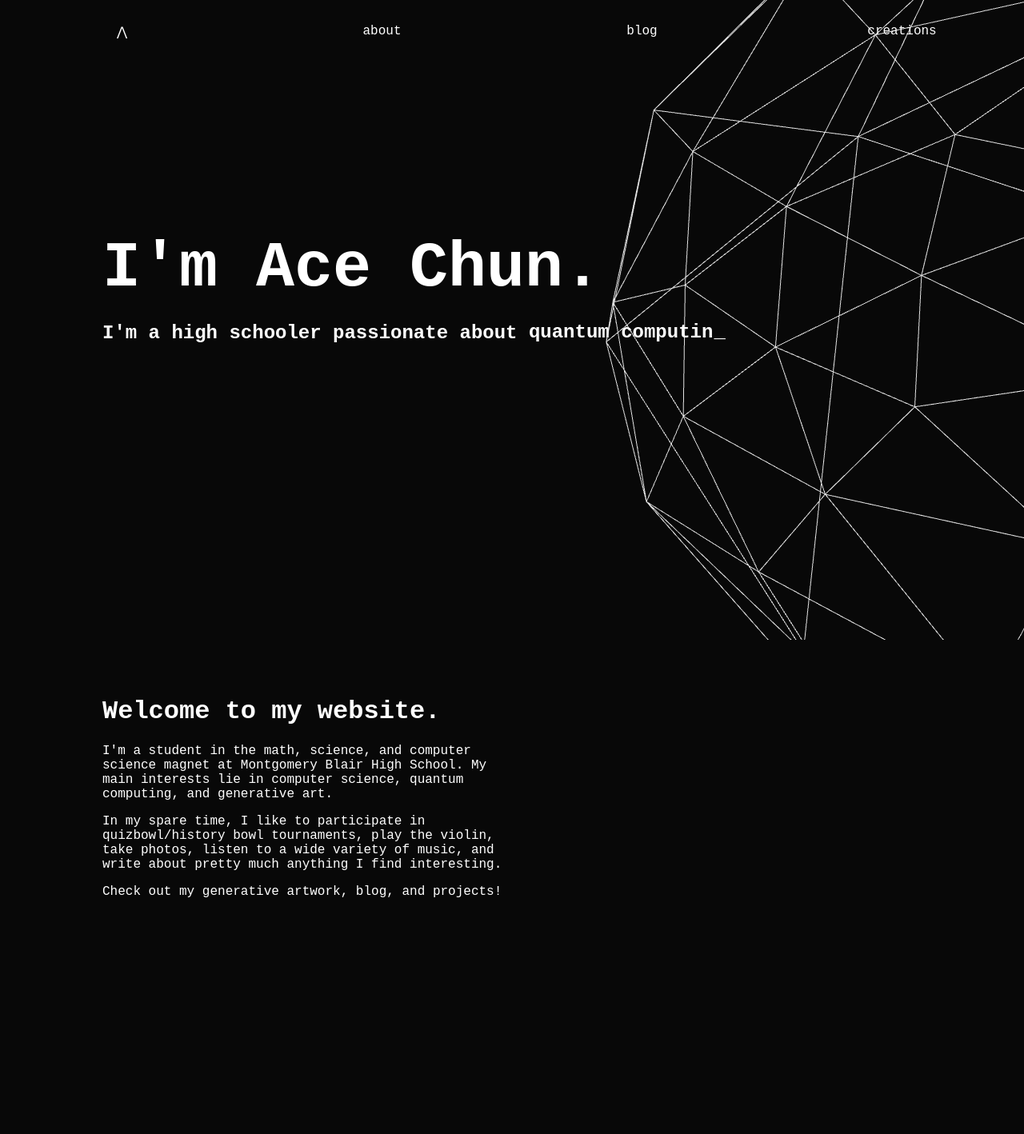
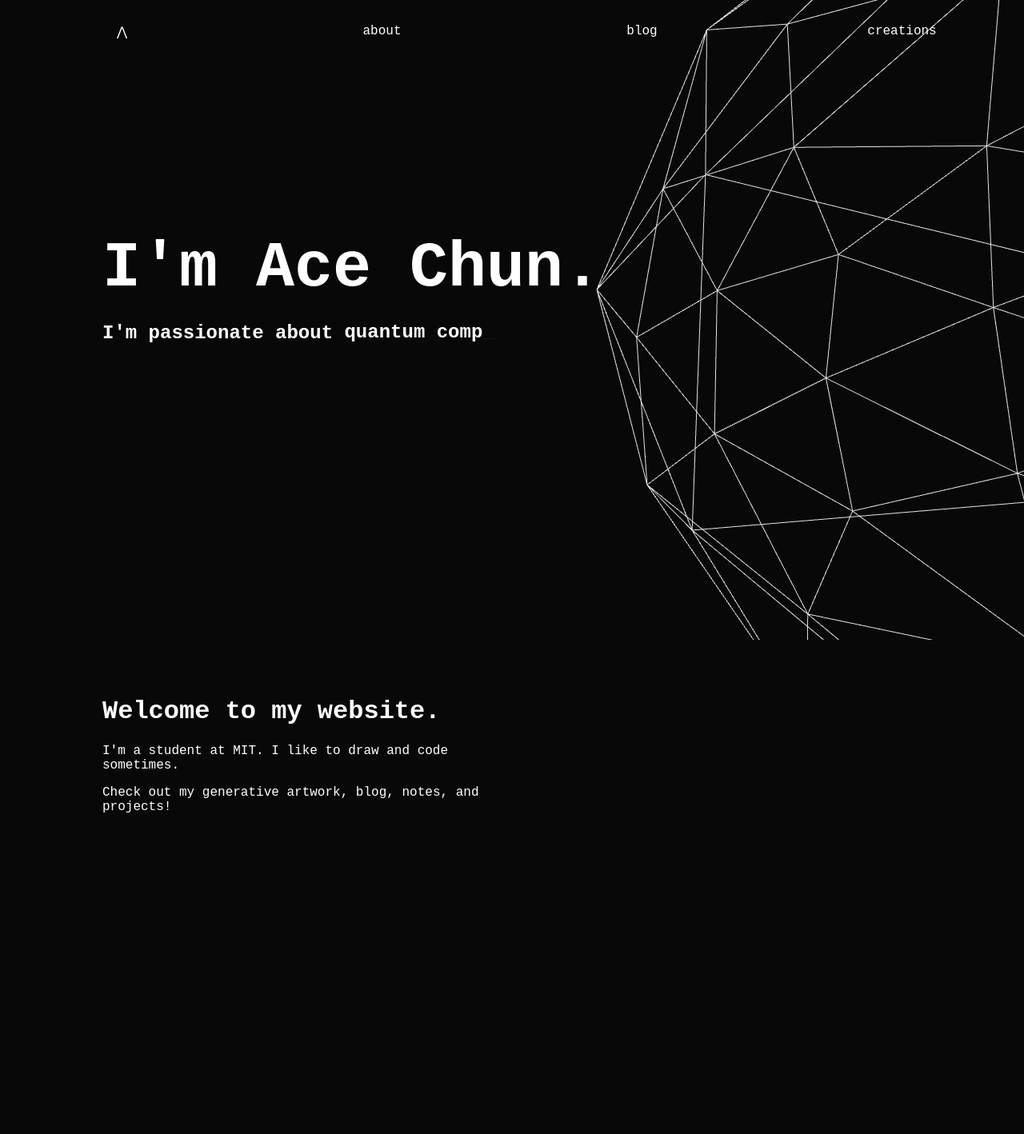
Before and after one commit to cemeterysummoning/website, a Next.js app: page /about in a window 1280 px wide. Shown: the top 1418 px of the page at 80% size. Built offline with nearby package versions, Linux system fonts and the light colour scheme.

Commit message:
before codemod?

```diff
--- a/components/Contactsbar.jsx
+++ b/components/Contactsbar.jsx
@@ -14,7 +14,7 @@ const Contactsbar = () => {
                 <Icon path={link.path} href={link.href}/>
             })} */}
             <Icon path={githubLogo} href="https://github.com/cemeterysummoning"/>
-            <Icon path={linkedinLogo} href="https://www.linkedin.com/in/yuna-chun-20232720a/"/>
+            <Icon path={linkedinLogo} href="https://www.linkedin.com/in/ace-chun-20232720a/"/>
         </div>
     )
 }
--- a/next.config.js
+++ b/next.config.js
@@ -1,8 +1,8 @@
 const nextConfig = {
-    output: 'export',
-    images: {
-      unoptimized: true,
-    },
+  reactStrictMode: true,
+  experimental: {
+    newNextLinkBehavior: false,
+  },
   }
 
 module.exports = nextConfig;
--- a/pages/about.jsx
+++ b/pages/about.jsx
@@ -20,7 +20,7 @@ export default function About() {
             <main className={styles.main}>
                 <div className={aboutStyles.main}>
                     <h1 className={styles.title}>I&apos;m Ace Chun. </h1>
-                    <h4 className={styles.subtext}>I&apos;m a high schooler passionate about {' '}
+                    <h4 className={styles.subtext}>I&apos;m passionate about {' '}
                         <div style={{fontSize: '1.5rem', verticalAlign: 'middle', display: 'inline-block', marginBottom: '2px'}}>
                             <Typewriter
                                 options={{
@@ -38,15 +38,14 @@ export default function About() {
                     <div    >
                         <h1>Welcome to my website.</h1>
                         <p>
-                            I&apos;m a student in the math, science, and computer science magnet at Montgomery Blair
-                            High School. My main interests lie in computer science, quantum computing, and generative art.
+                            I&apos;m a student at MIT. I like to draw and code sometimes.
                         </p>
-                        <p>
+                        {/* <p>
                         In my spare time, I like to participate in quizbowl/history bowl tournaments, play the violin,
                             take photos, listen to a wide variety of music, and write about pretty much anything I find interesting.
-                        </p>
+                        </p> */}
                         <p>
-                            Check out my <a href="https://cemeterysummoning.github.io/sketches/">generative artwork</a>, <Link href="/blog">blog</Link>, and <Link href="/creations">projects</Link>!
+                            Check out my <a href="https://cemeterysummoning.github.io/sketches/">generative artwork</a>, <Link href="/blog">blog</Link>, <Link href="/creations/notes">notes</Link>, and <Link href="/creations">projects</Link>!
                         </p>
                     </div>
 
@@ -54,11 +53,11 @@ export default function About() {
 
                 {/* <CurrentActivities /> */}
 
-                <Timeline className={aboutStyles.position}/>
+                {/* <Timeline className={aboutStyles.position}/> */}
 
                 <div style={{height: '25vh'}}></div>
 
-                <div className={aboutStyles.position}>
+                {/* <div className={aboutStyles.position}>
                     <h1>Work</h1>
 
                         <ul style={{lineHeight: '5vh'}}>
@@ -77,12 +76,13 @@ export default function About() {
                         </ul>
                 </div>
 
-                <div style={{height: '25vh'}}></div>
+                <div style={{height: '25vh'}}></div> */}
 
                 <div className={aboutStyles.position}>
                     <h1>Education</h1>
 
                         <ul style={{lineHeight: '5vh'}}>
+                            <li>2024 - 2028: Massachusetts Institute of Technology</li>
                             <li>2020 - 2024: Magnet STEM Program at Montgomery Blair High</li>
                             <li>2022: MIT Beaver Works, Quantum Software</li>
                             <li>2017 - 2020: Magnet Humanities Program at Eastern Middle School</li>
@@ -91,10 +91,6 @@ export default function About() {
                         </ul>
                 </div>
 
-                <div className={styles.hobbies}>
-
-                </div>
-
             </main>
 
 
```
